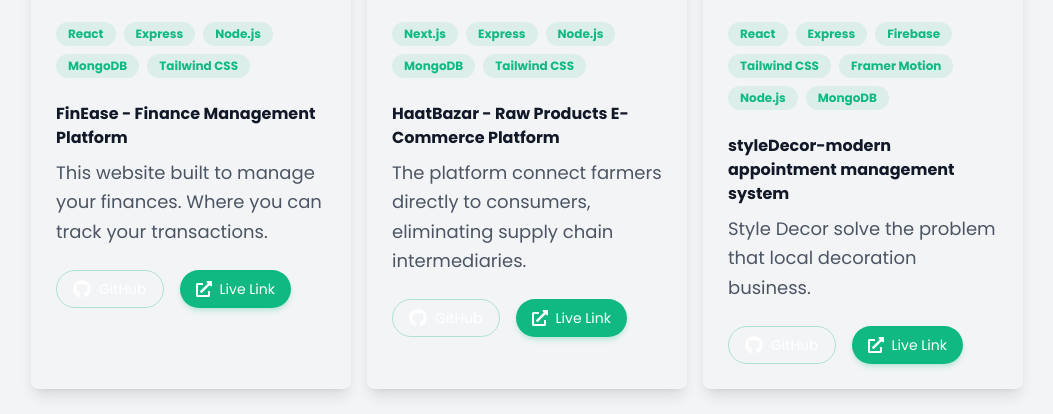
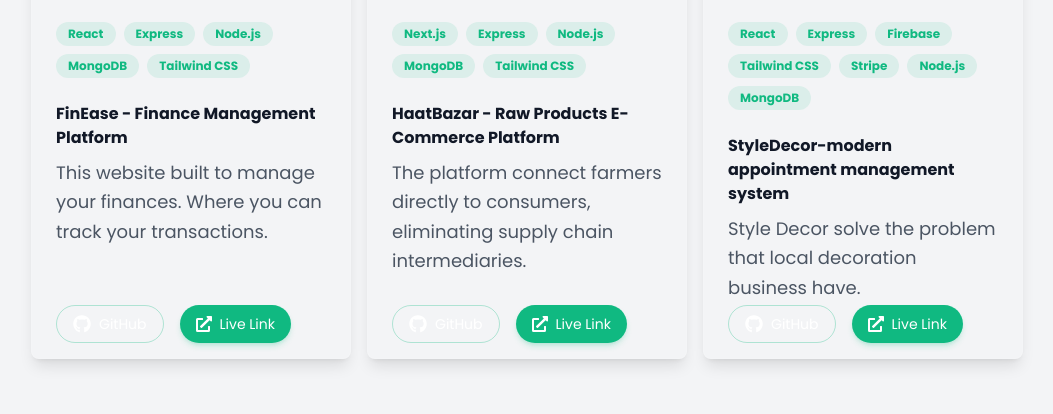
Before and after one commit to oliullahakib/portfolio-of-oliullah, a React (Vite) app: page / in a window 1280 px wide. Shown: the part 3636-4050 px from the top of the page, without its empty margins (113-1166 px from the left). Built offline with nearby package versions, Linux system fonts and the light colour scheme.

Commit message:
change some fix

```diff
--- a/src/components/Projects.jsx
+++ b/src/components/Projects.jsx
@@ -28,10 +28,10 @@ const Projects = () => {
             github: "https://github.com/oliullahakib/haat-bazar.git"
         },
         {
-            title: "styleDecor-modern appointment management system",
-            description: "Style Decor solve the problem that local decoration business.",
+            title: "StyleDecor-modern appointment management system",
+            description: "Style Decor solve the problem that local decoration business have.",
             image: projectImage3,
-            tags: ["React","Express","Firebase","Tailwind CSS", "Framer Motion", "Node.js", "MongoDB"],
+            tags: ["React","Express","Firebase","Tailwind CSS", "Stripe", "Node.js", "MongoDB"],
             live: "https://styledecor-6774e.web.app/",
             github: "https://github.com/oliullahakib/StyleDecor.git"
         }
@@ -114,7 +114,7 @@ const Projects = () => {
                     viewport={{ once: false }}
                     className="flex flex-col sm:flex-row justify-between items-start sm:items-center mb-12"
                 >
-                    <h2 className="text-4xl md:text-5xl font-bold text-text-light dark:text-text-dark mb-4 sm:mb-0">
+                    <h2 className="text-3xl text-center md:text-5xl font-bold text-text-light dark:text-text-dark sm:mb-0">
                         My Latest <span className="text-primary">Projects</span>
                     </h2>
                 </motion.div>
@@ -149,11 +149,11 @@ const Projects = () => {
                                 <h3 className=" font-bold text-text-light dark:text-text-dark mb-2">
                                     {project.title}
                                 </h3>
-                                <p className="text-lg text-text-secondary-light dark:text-text-secondary-dark mt-1 mb-6 leading-relaxed">
+                                <p className="text-lg text-text-secondary-light dark:text-text-secondary-dark mt-1 mb-8 leading-relaxed ">
                                     {project.description}
                                 </p>
 
-                                <div className="flex gap-4">
+                                <div className="flex gap-4  absolute bottom-4">
                                     <motion.a
                                         initial={{ opacity: 0, x: -20 }}
                                         whileInView={{ opacity: 1, x: 0 }}
```
